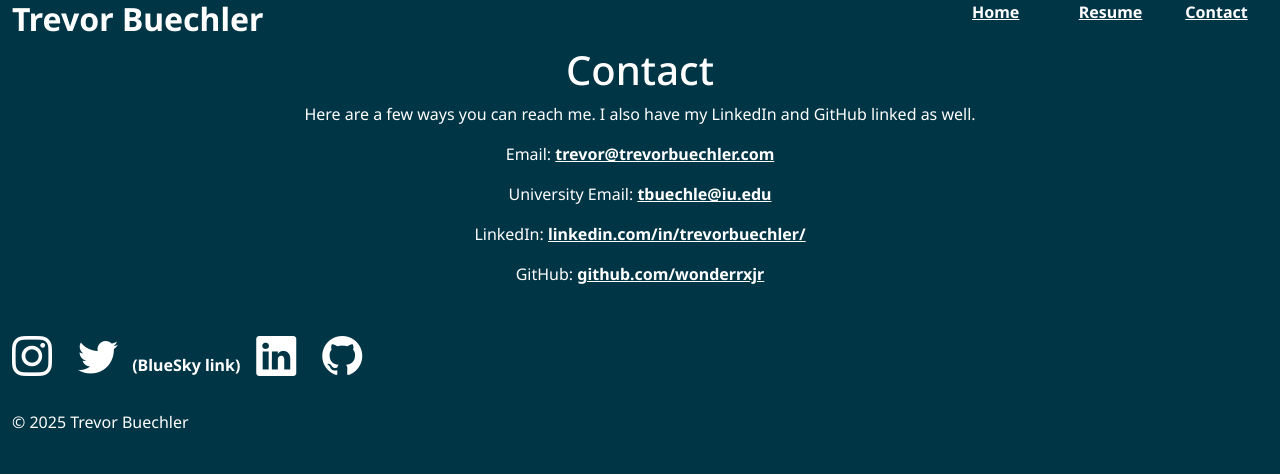
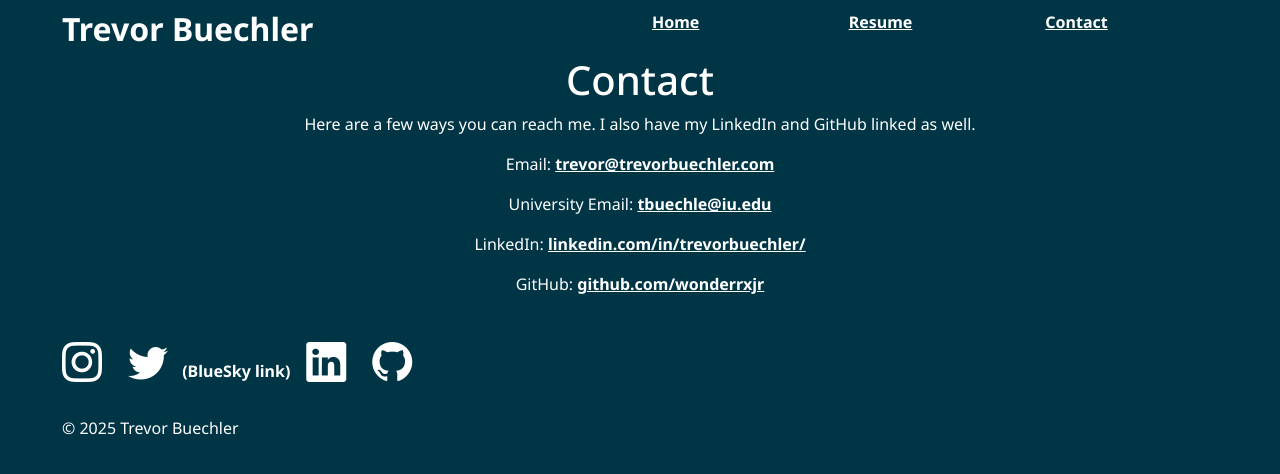
Before and after one commit to wonderrxjr/WebsiteProject, a Flask app: page /contact in a window 1280 px wide. Shown: the top 474 px of the page. Run offline with Flask 3, Linux system fonts and the light colour scheme.

Commit message:
Changing some css

```diff
--- a/static/stylesheets/style.css
+++ b/static/stylesheets/style.css
@@ -4,14 +4,18 @@
 body {
     background-color: #003546;
     color: #ffffff;
-    margin-left: 50;
-    margin-right: 50;
-    margin-top: 10;
-    margin-bottom: 10;
+    margin-left: 50px;
+    margin-right: 50px;
+    margin-top: 10px;
+    margin-bottom: 10px;
     font-family: "Noto Sans", sans-serif;
     font-optical-sizing: auto;
     font-style: normal;
     font-variation-settings: "wdth" 100;
+}
+
+footer {
+    margin-top: 20px;
 }
 
 a {
--- a/templates/contact.html
+++ b/templates/contact.html
@@ -15,16 +15,16 @@
         <header class="header">
             <div class="container-fluid">
                 <div class="row">
-                    <div class="col-9">
+                    <div class="col-6">
                         <h2><a href="/" style="text-decoration: none;">Trevor Buechler</a></h2>
                     </div>
-                    <div class="col-1">
+                    <div class="col-2">
                         <a href="/">Home</a>
                     </div>
-                    <div class="col-1">
+                    <div class="col-2">
                         <a href="https://drive.google.com/file/d/1aUmBN7VAS_mY5-eliiD0aU_musLM4Oul/view?usp=sharing" target="_blank">Resume</a>
                     </div>
-                    <div class="col-1">
+                    <div class="col-2">
                         <a href="/contact">Contact</a>
                     </div>
                 </div>
@@ -47,12 +47,12 @@
             </div>
         </div>
         <footer>
-            <br>
             <div class="container-fluid">
                 <div class="row">
                     <div class="d-flex gap-3">
                         <a href="https://instagram.com/wonderrxjr"><i class="bi bi-instagram icons"></i></a>
-                        <a href="https://bsky.app/profile/wonderrxjr.bsky.social" style="text-decoration: none;"><i class="bi bi-twitter icons"></i> (BlueSky link)</a>
+                        <a href="https://bsky.app/profile/wonderrxjr.bsky.social" style="text-decoration: none;"><i
+                                class="bi bi-twitter icons"></i> (BlueSky link)</a>
                         <a href="https://linkedin.com/in/trevorbuechler/"><i class="bi bi-linkedin icons"></i></a>
                         <a href="https://github.com/wonderrxjr"><i class="bi bi-github icons"></i></a>
                     </div>
@@ -60,7 +60,7 @@
                 <br>
                 <div class="row">
                     <div class="col-12 text-left">
-                        <p>© {{ year }} Trevor Buechler</p>
+                        <p>&copy; {{ year }} Trevor Buechler</p>
                     </div>
                 </div>
             </div>
--- a/templates/media.html
+++ b/templates/media.html
@@ -69,7 +69,6 @@
         </div>
     </body>
     <footer>
-        <br>
         <div class="container-fluid">
             <div class="row">
                 <div class="d-flex gap-3">
```
Also changed, not shown: templates/fizzbuzz.html (+17 -12 lines), templates/index.html (+4 -5 lines).
